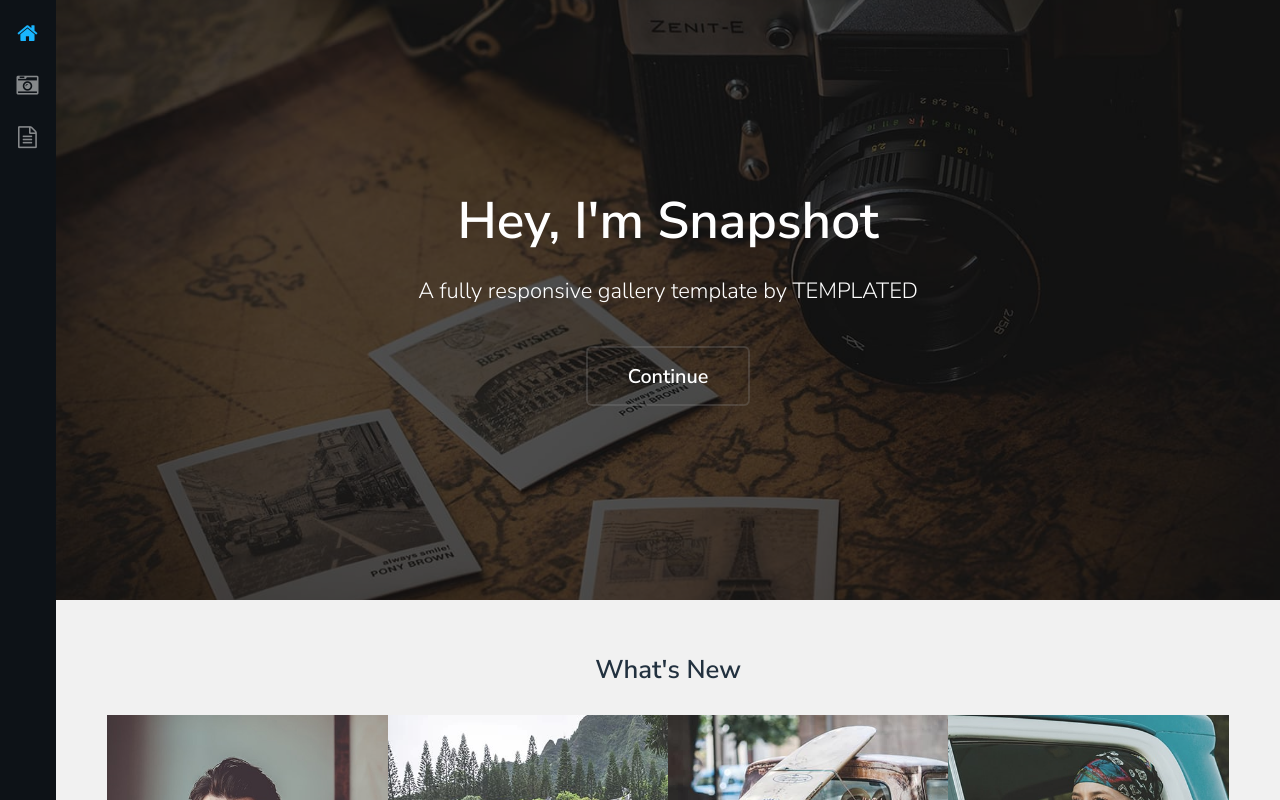
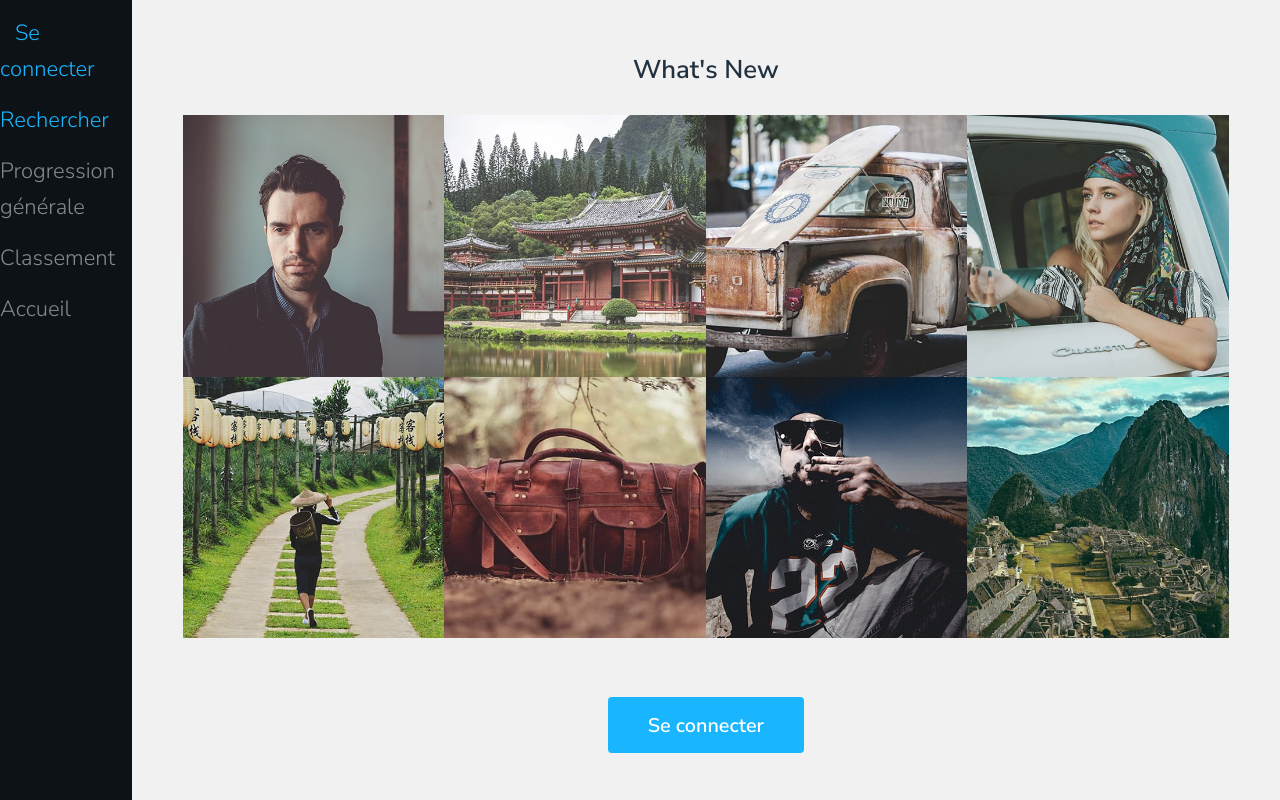
Before and after one commit to abz-odoo/leaderboard19, a website: page data/index.html in a window 1280 px wide. Shown: the top 800 px of the page. Drawn offline with Linux system fonts and the light colour scheme.

Commit message:
test oauth

```diff
--- a/data/assets/css/main.css
+++ b/data/assets/css/main.css
@@ -1397,7 +1397,7 @@
 		background: #0d1217;
 		z-index: 10002;
 		position: relative;
-		width: 4em;
+		width: 10em;
 	}
 
 		#nav ul {
--- a/data/index.html
+++ b/data/index.html
@@ -1,41 +1,26 @@
 <!DOCTYPE HTML>
-<!--
-	Snapshot by TEMPLATED
-	templated.co @templatedco
-	Released for free under the Creative Commons Attribution 3.0 license (templated.co/license)
--->
 <html>
 	<head>
-		<title>Snapshot by TEMPLATED</title>
+		<title>Leaderboard 19</title>
 		<meta charset="utf-8" />
 		<meta name="viewport" content="width=device-width, initial-scale=1" />
 		<link rel="stylesheet" href="assets/css/main.css" />
 	</head>
 	<body>
+
 		<div class="page-wrap">
-
 			<!-- Nav -->
 				<nav id="nav">
 					<ul>
-						<li><a href="index.html" class="active"><span class="icon fa-home"></span></a></li>
-						<li><a href="gallery.html"><span class="icon fa-camera-retro"></span></a></li>
-						<li><a href="generic.html"><span class="icon fa-file-text-o"></span></a></li>
+						<li><a href="index.html" class="active">Se connecter</a></li>
+						<li><a href="index.html" class="active">Rechercher</a></li>
+						<li><a href="index.html">Progression générale</a></li>
+						<li><a href="gallery.html">Classement</a></li>
+						<li><a href="generic.html">Accueil</a></li>
 					</ul>
 				</nav>
-
 			<!-- Main -->
 				<section id="main">
-
-					<!-- Banner -->
-						<section id="banner">
-							<div class="inner">
-								<h1>Hey, I'm Snapshot</h1>
-								<p>A fully responsive gallery template by <a href="https://templated.co">TEMPLATED</a></p>
-								<ul class="actions">
-									<li><a href="#galleries" class="button alt scrolly big">Continue</a></li>
-								</ul>
-							</div>
-						</section>
 
 					<!-- Gallery -->
 						<section id="galleries">
@@ -72,7 +57,7 @@
 										</div>
 									</div>
 									<footer>
-										<a href="gallery.html" class="button big">Full Gallery</a>
+										<a href="https://api.intra.42.fr/oauth/authorize?client_id=9758062175e64134db55a03e1be245e02a749d7a62ec1a7f405ce1b59457dda7&redirect_uri=https://leaderboard19.herokuapp.com&response_type=code" class="button big">Se connecter</a>
 									</footer>
 								</div>
 						</section>
--- a/index.js
+++ b/index.js
@@ -4,12 +4,14 @@ const	Socket = require('socket.io'),
 		_ = require("lodash"),
 		Url = require('url'),
 		Path = require('path'),
+		Http = require('http'),
 		Express = require("express");
 
 
 let server = Express().use((req, res) => {
 	const parsedUrl = Url.parse(req.url);
 	let pathname = `./data/${parsedUrl.pathname}`;
+	console.log(pathname);
 	const mimeType = {
 		'.ico': 'image/x-icon',
 		'.html': 'text/html',
@@ -58,4 +60,4 @@ let io = Socket(server).on("connection", socket => {
 	})
 });
 
-setInterval(() => http.get("https://leaderboard19.herokuapp.com/"), 300000)
+setInterval(() => Http.get("http://leaderboard19.herokuapp.com/"), 300000)
--- a/package.json
+++ b/package.json
@@ -9,6 +9,7 @@
   "dependencies": {
     "socket.io": "latest",
     "fs": "latest",
+    "http": "latest",
     "url": "latest",
     "path": "latest",
     "express": "latest",
```
Also changed, not shown: 1 other file.
